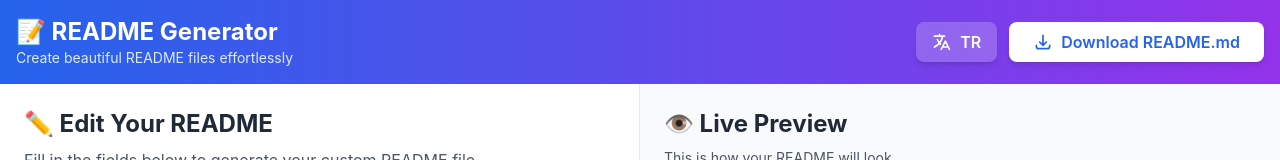
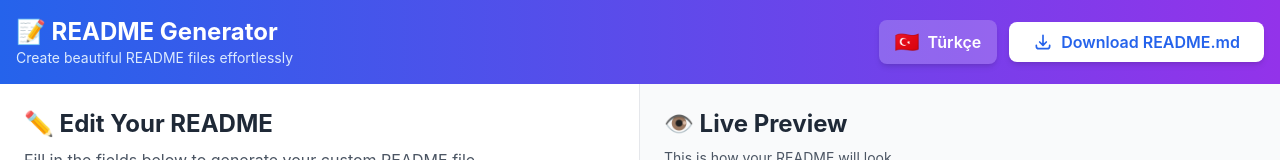
Before and after one commit to bymaskeli53/ReadmeGenerator, a React (Vite) app: page / in a window 1280 px wide. Shown: the top 160 px of the page. Built offline with nearby package versions, Linux system fonts and the light colour scheme.

Commit message:
Update text with country flags

```diff
--- a/src/App.jsx
+++ b/src/App.jsx
@@ -40,12 +40,19 @@ function AppContent() {
             <button
               onClick={toggleLanguage}
               className="bg-white bg-opacity-20 hover:bg-opacity-30 text-white px-4 py-2 rounded-lg font-semibold transition-colors shadow-md flex items-center gap-2"
-              title={language === 'en' ? 'Switch to Turkish' : 'İngilizceye geç'}
+              title={language === 'en' ? 'Switch to Turkish' : 'Switch to English'}
             >
-              <svg xmlns="http://www.w3.org/2000/svg" className="h-5 w-5" fill="none" viewBox="0 0 24 24" stroke="currentColor">
-                <path strokeLinecap="round" strokeLinejoin="round" strokeWidth={2} d="M3 5h12M9 3v2m1.048 9.5A18.022 18.022 0 016.412 9m6.088 9h7M11 21l5-10 5 10M12.751 5C11.783 10.77 8.07 15.61 3 18.129" />
-              </svg>
-              {language === 'en' ? 'TR' : 'EN'}
+              {language === 'en' ? (
+                <>
+                  <span className="text-xl">🇹🇷</span>
+                  <span>Türkçe</span>
+                </>
+              ) : (
+                <>
+                  <span className="text-xl">🇬🇧</span>
+                  <span>English</span>
+                </>
+              )}
             </button>
 
             {/* Download Button */}
--- a/src/components/FormSection.jsx
+++ b/src/components/FormSection.jsx
@@ -1,4 +1,3 @@
-import { useState } from 'react';
 import { useLanguage } from '../contexts/LanguageContext';
 
 const FormSection = ({ data, onChange }) => {
```
